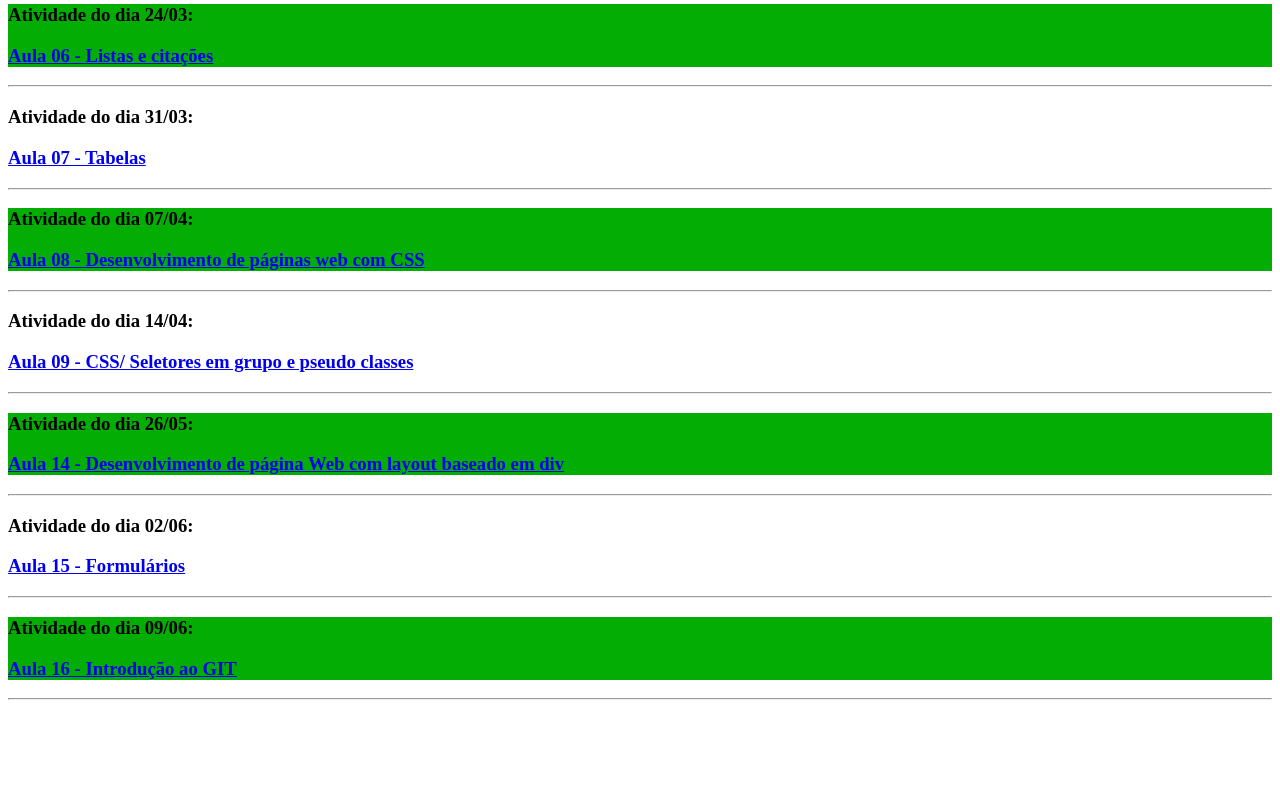
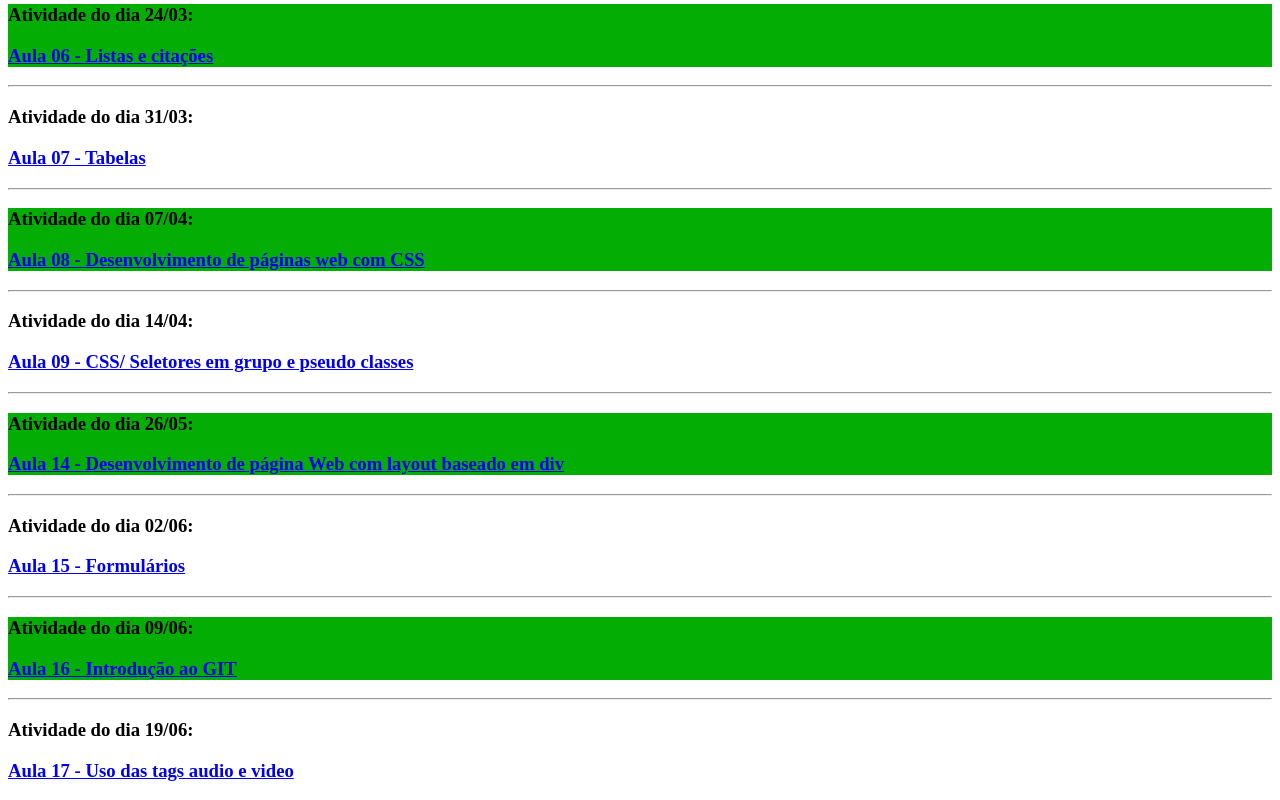
Before and after one commit to DanielVS03/AtividadesDaniel2, a plain HTML site: page index.html in a window 1280 px wide. Shown: the part 854-1654 px from the top of the page. Before the commit the page ends 1562 px from the top, so only its background shows below. Drawn offline with Linux system fonts and the light colour scheme.

Commit message:
Update index.html

```diff
--- a/index.html
+++ b/index.html
@@ -70,5 +70,9 @@
          <h3><b><a href="GIT.html"; target="_blank">Aula 16 - Introdução ao GIT</a></b></h3>
          </div>
          <hr>
+         <div>
+         <h3><b>Atividade do dia 19/06:</b><h3>
+         <h3><b><a href="Pudim/Pudim.html"; target="_blank">Aula 17 - Uso das tags audio e video</a></b></h3>
+         </div>
       </body>
 </html>
```
